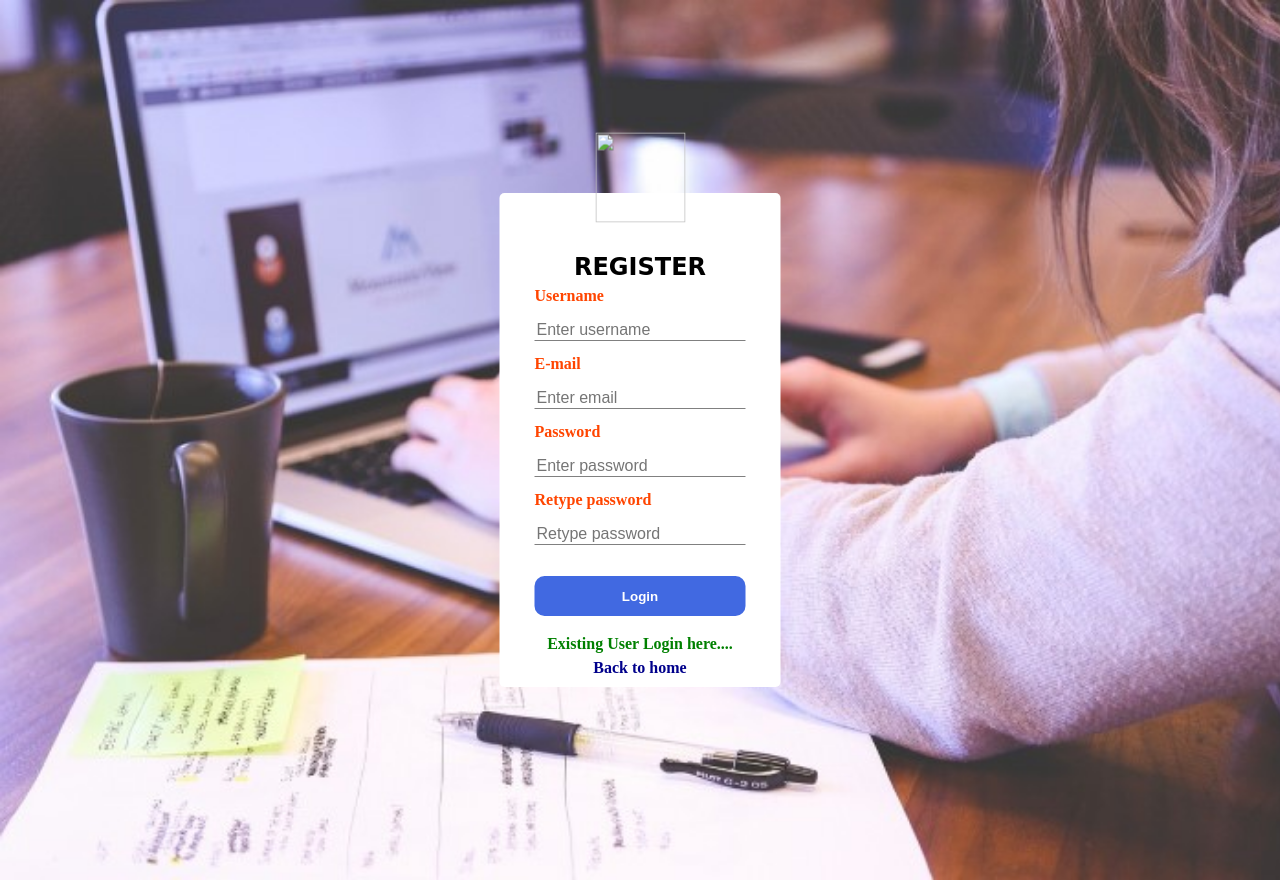
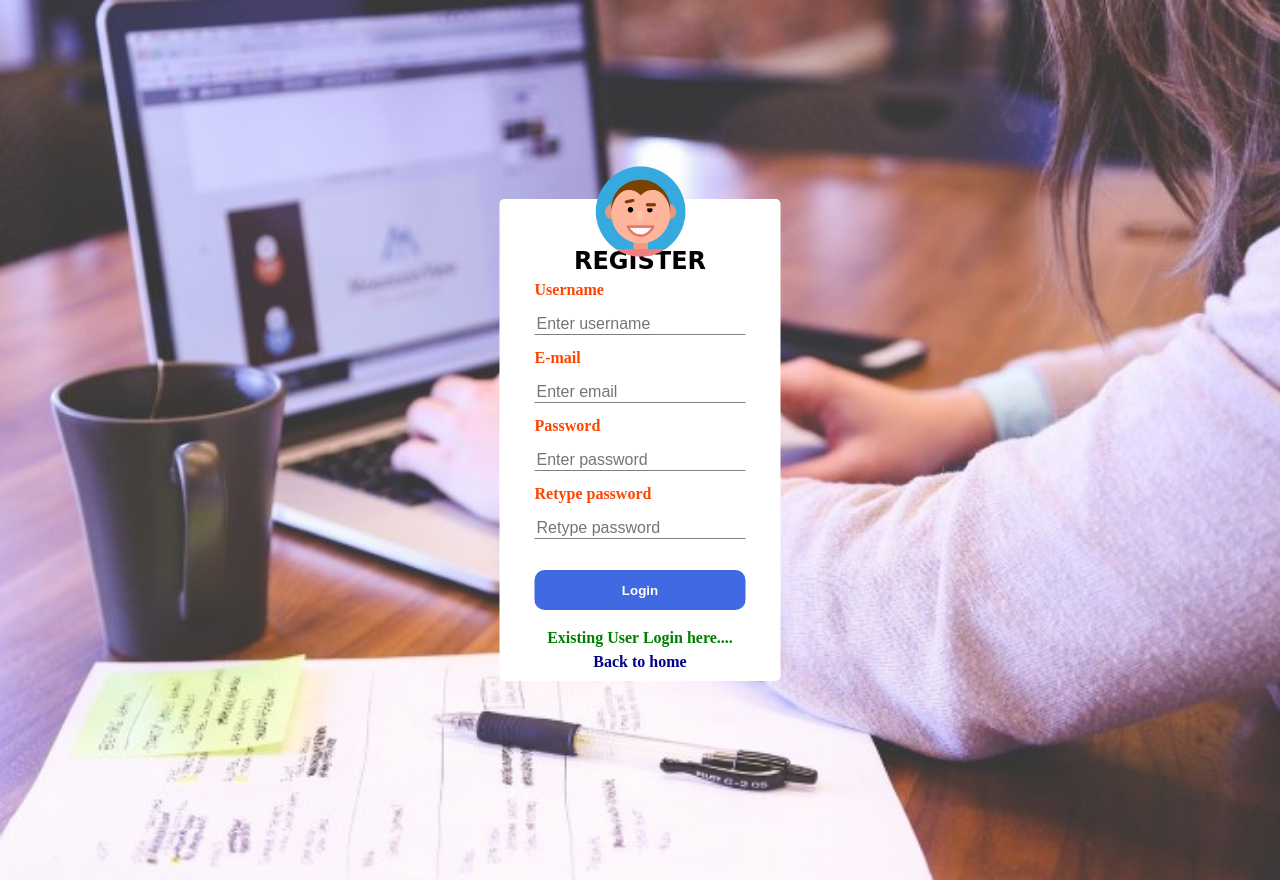
Before and after one commit to uzhavanangadi/online-grocery-store, a plain HTML site: page register.html in a window 1280 px wide. Drawn offline with Linux system fonts and the light colour scheme; the site is published under a folder, as on GitHub Pages, so addresses that start at the root find nothing.

Commit message:
register.html

```diff
--- a/register.html
+++ b/register.html
@@ -9,7 +9,7 @@
 </head>
 <body>
 	<div class="cont">
-	<img src="/images/icon2.png" class="icon2">
+	<img src="images/icon2.png" class="icon2">
 	<h2>REGISTER</h2>
 	<form name= "register" onsubmit="return register1()">
 
```
